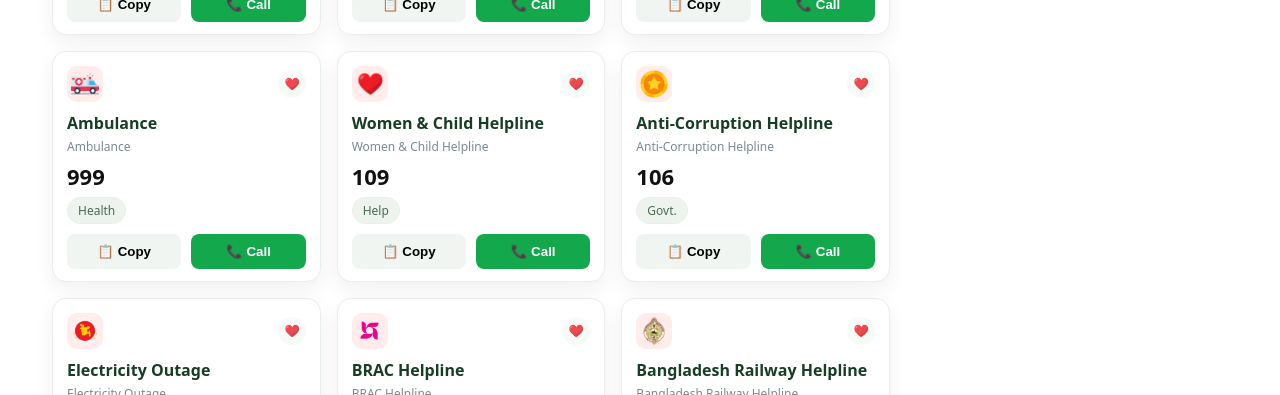
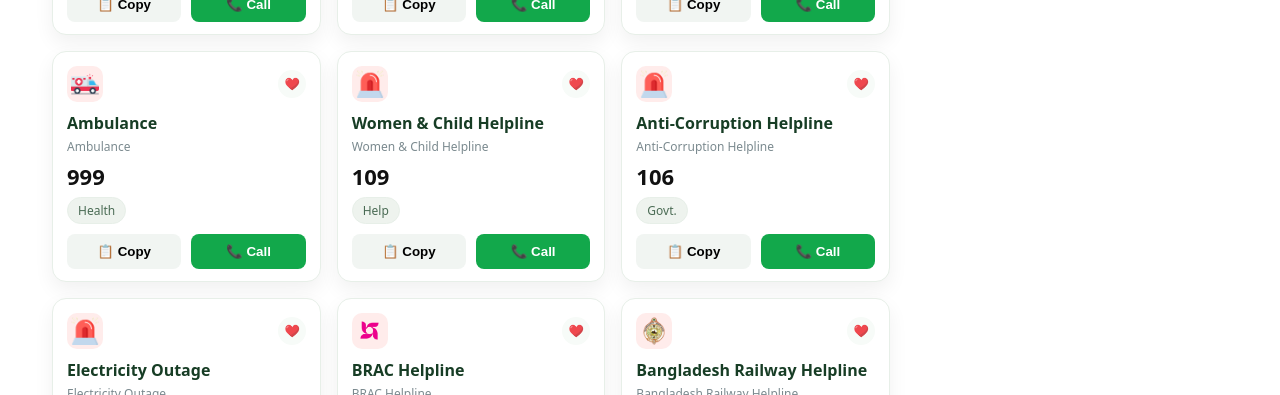
Before and after one commit to EsteakAhamed/emergency-hotline, a plain HTML site: page index.html in a window 1280 px wide. Shown: the part 466-861 px from the top of the page. Drawn offline with Linux system fonts and the light colour scheme.

Commit message:
Debugging 3

```diff
--- a/index.html
+++ b/index.html
@@ -121,7 +121,7 @@
 
             <article class="card" data-service="Women & Child Helpline" data-number="109">
                 <div class="card-head">
-                    <div class="avatar"><img src="assets/heart.png" alt="Women & Child" /></div>
+                    <div class="avatar"><img src="assets/emergency.png" alt="Women & Child" /></div>
                     <button class="heart-btn" title="Add to favorite" aria-label="Add to favorite">
                         <img src="assets/heart.png" alt="Heart" />
                     </button>
@@ -140,7 +140,7 @@
 
             <article class="card" data-service="Anti-Corruption Helpline" data-number="106">
                 <div class="card-head">
-                    <div class="avatar"><img src="assets/coin.png" alt="Anti-Corruption" /></div>
+                    <div class="avatar"><img src="assets/emergency.png" alt="Anti-Corruption" /></div>
                     <button class="heart-btn" title="Add to favorite" aria-label="Add to favorite">
                         <img src="assets/heart.png" alt="Heart" />
                     </button>
@@ -159,7 +159,7 @@
 
             <article class="card" data-service="Electricity Outage" data-number="16216">
                 <div class="card-head">
-                    <div class="avatar"><img src="assets/darklogo.png" alt="Electricity" /></div>
+                    <div class="avatar"><img src="assets/emergency.png" alt="Electricity" /></div>
                     <button class="heart-btn" title="Add to favorite" aria-label="Add to favorite">
                         <img src="assets/heart.png" alt="Heart" />
                     </button>
```
